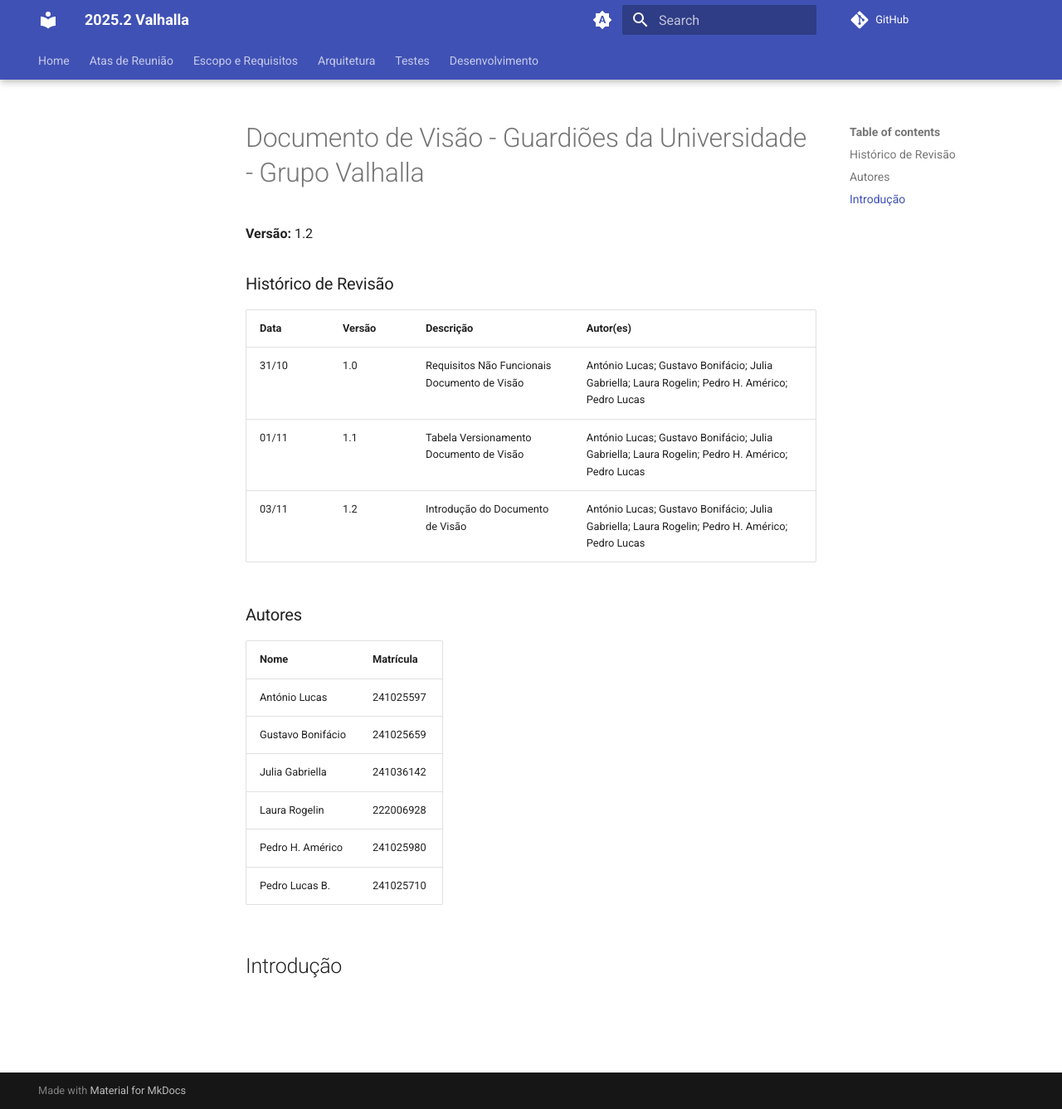
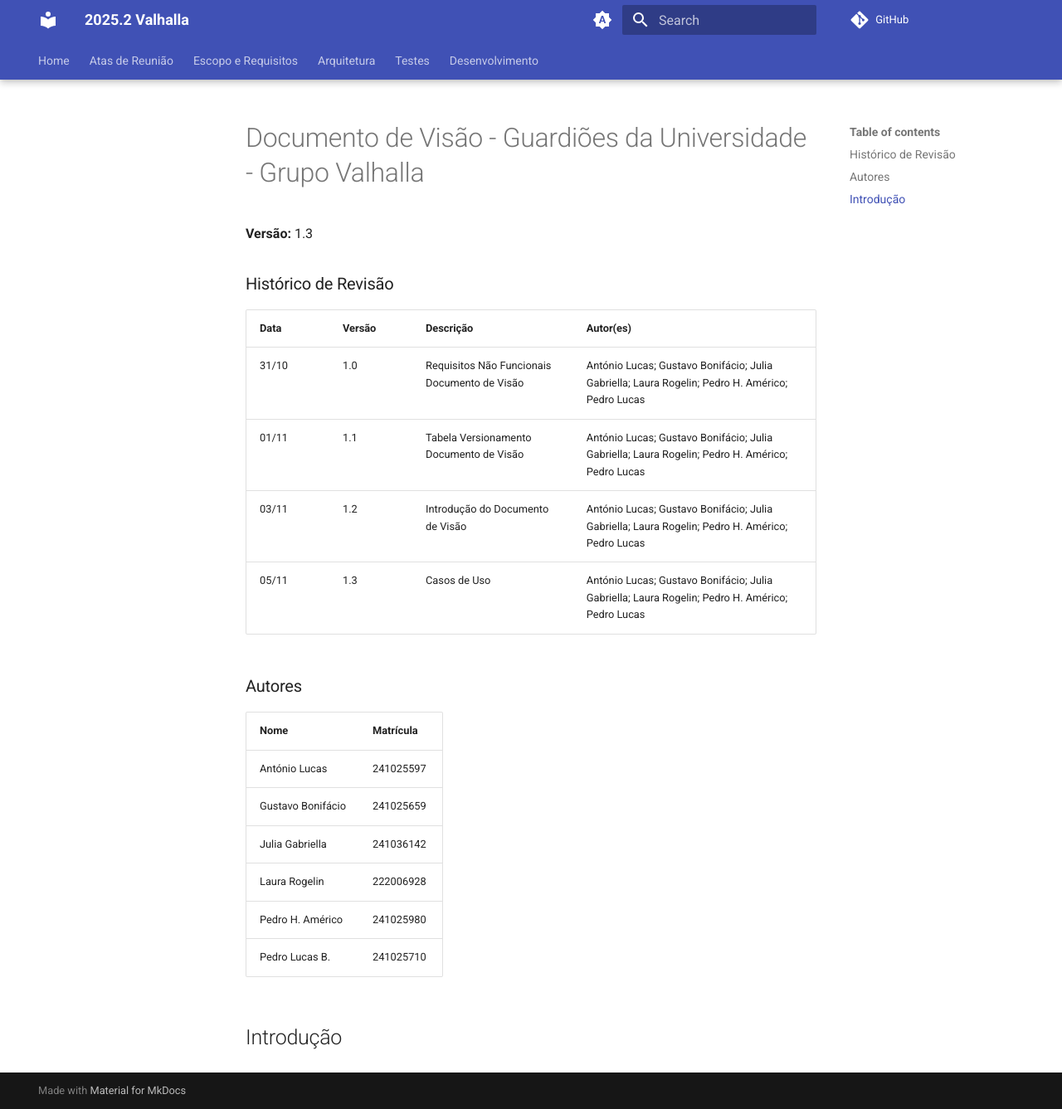
Before and after one commit to fga-eps-mds/2025.2-Valhalla-Docs, an MkDocs documentation site: the page built from docs/escopo-requisitos/introdução.md, in a window 1280 px wide and 1337 px high. Shown: the whole window at 83% size. Built offline with MkDocs 1.6.1 and Material for MkDocs 9.7.7, drawn with Linux system fonts in a browser that asks for light colours; comment, search, counter and statistics services are not loaded.

Commit message:
doc - altera histórico de versão

```diff
--- a/docs/escopo-requisitos/introdução.md
+++ b/docs/escopo-requisitos/introdução.md
@@ -1,6 +1,6 @@
 # Documento de Visão - Guardiões da Universidade - Grupo Valhalla
 
-**Versão:** 1.2
+**Versão:** 1.3
 
 ### Histórico de Revisão
 
@@ -9,6 +9,7 @@
 | 31/10| 1.0 | Requisitos Não Funcionais Documento de Visão | António Lucas; Gustavo Bonifácio; Julia Gabriella; Laura Rogelin; Pedro H. Américo; Pedro Lucas|
 | 01/11| 1.1 | Tabela Versionamento Documento de Visão | António Lucas; Gustavo Bonifácio; Julia Gabriella; Laura Rogelin; Pedro H. Américo; Pedro Lucas|
 | 03/11| 1.2 | Introdução do Documento de Visão | António Lucas; Gustavo Bonifácio; Julia Gabriella; Laura Rogelin; Pedro H. Américo; Pedro Lucas|
+| 05/11| 1.3 | Casos de Uso | António Lucas; Gustavo Bonifácio; Julia Gabriella; Laura Rogelin; Pedro H. Américo; Pedro Lucas|
 
 ### Autores
 
```
